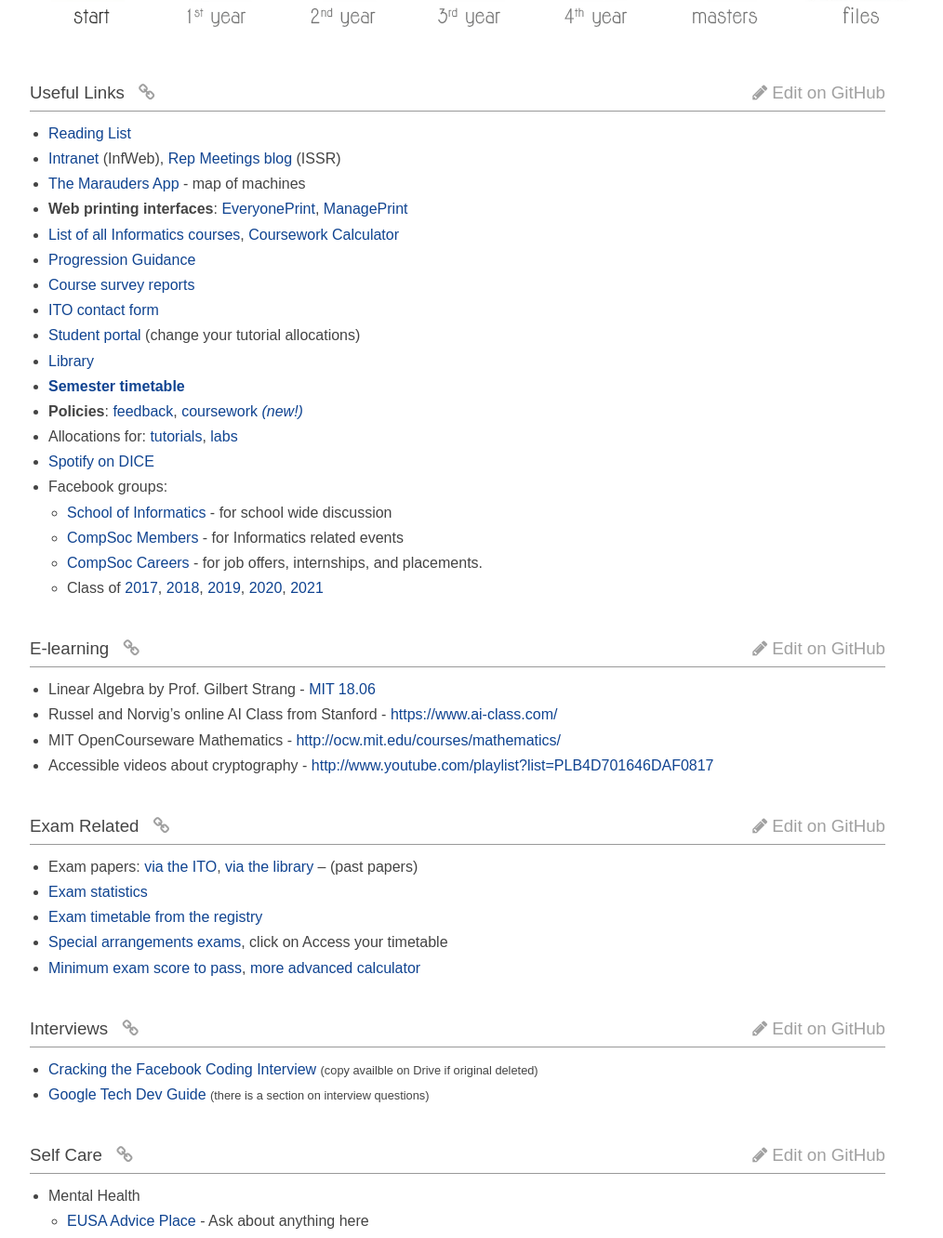
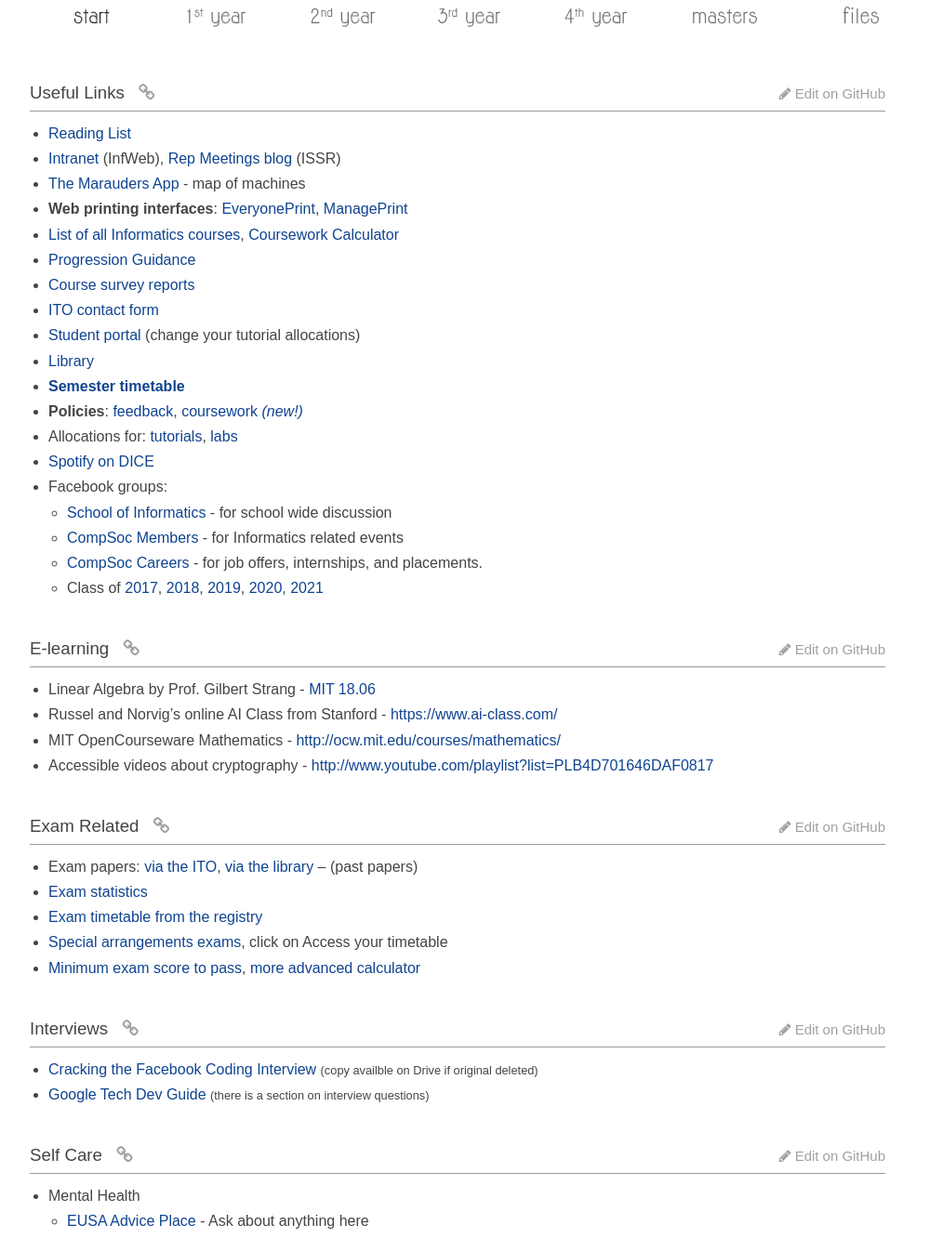
Before and after one commit to compsoc-edinburgh/betterinformatics, a Jekyll site: the page built from _pages/start.md, in a window 1280 px wide. Shown: the part 233-1565 px from the top of the page at 93% size, without its empty margins (148-1162 px from the left). Built offline with Jekyll 4.4.1, drawn with Linux system fonts in a browser that asks for light colours; our own code applies the rules of GitHub Pages for plain Markdown files.

Commit message:
Update section.html

```diff
--- a/_layouts/section.html
+++ b/_layouts/section.html
@@ -51,7 +51,7 @@
             {% if course and course.diet and course.diet != "" %}
             <span style="color: gray; font-size: .6rem;">{{ course.diet }} exam</span>
             {% endif %}
-            <a class="edit-pencil" href="https://github.com/{{ site.data.repo }}/edit/master/{{ section.path }}"><i class="fa fa-pencil" aria-hidden="true"></i> Edit on GitHub</a>
+            <small><a class="edit-pencil" href="https://github.com/{{ site.data.repo }}/edit/master/{{ section.path }}"><i class="fa fa-pencil" aria-hidden="true"></i> Edit on GitHub</a></small>
         </span>
 
     </h3>
```
